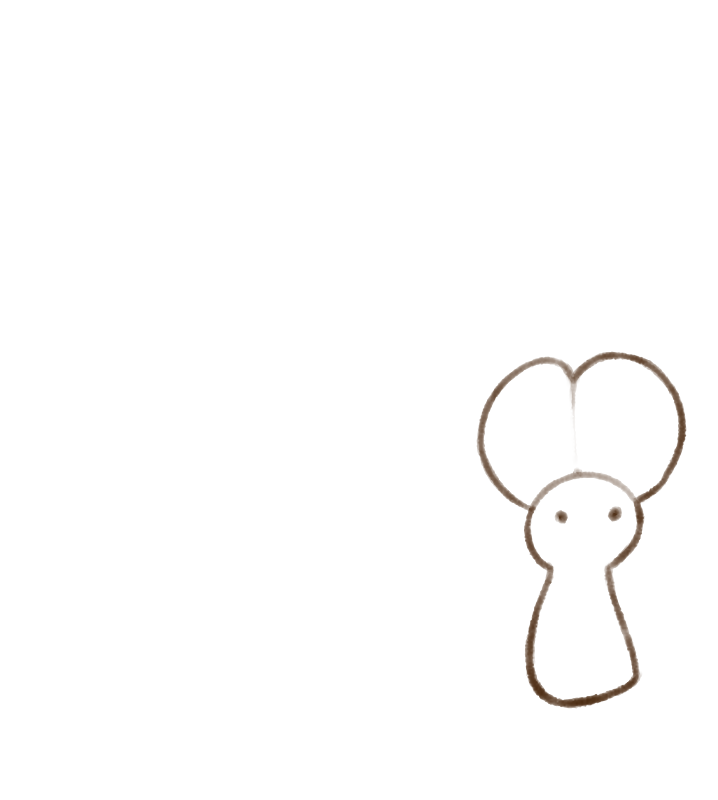
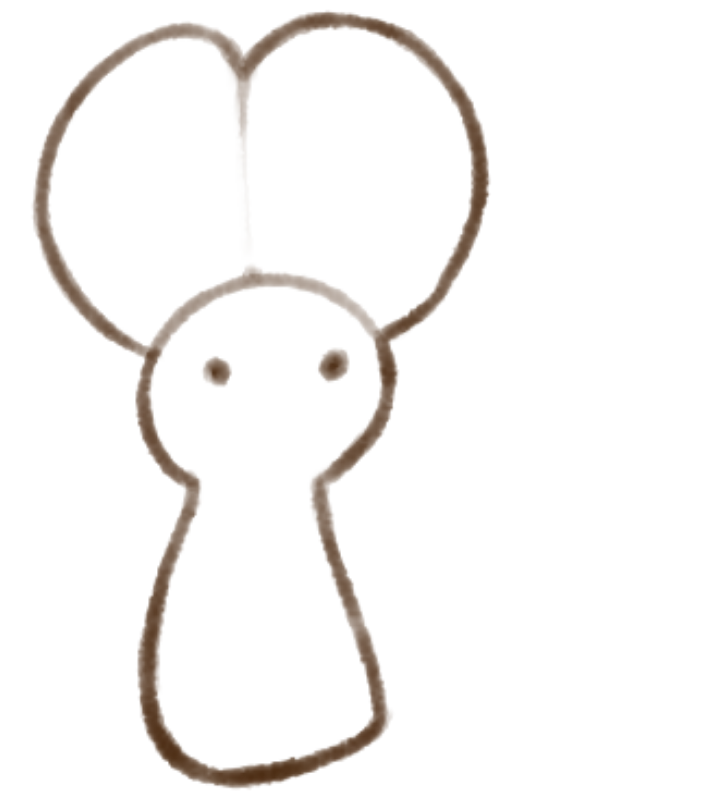
Before and after one commit to cathery/cathery.github.io, a plain HTML site: page index.html in a window 1280 px wide. Shown: the whole page, without its empty margins (138-856 px from the left). Drawn offline with Linux system fonts and the light colour scheme.

Commit message:
Update index.html

```diff
--- a/index.html
+++ b/index.html
@@ -2,11 +2,10 @@
 <head><title>cathery</title></head>
 <style>
 	.centered {
-		position: fixed;
-		top: 50%;
-		left: 50%;
-		margin-top: -50px;
-		margin-left: -100px;
+		display: flex;
+		align-items: center;
+		justify-content: center;
+		height: 100%;
 	}
 </style>
 <body>
```
